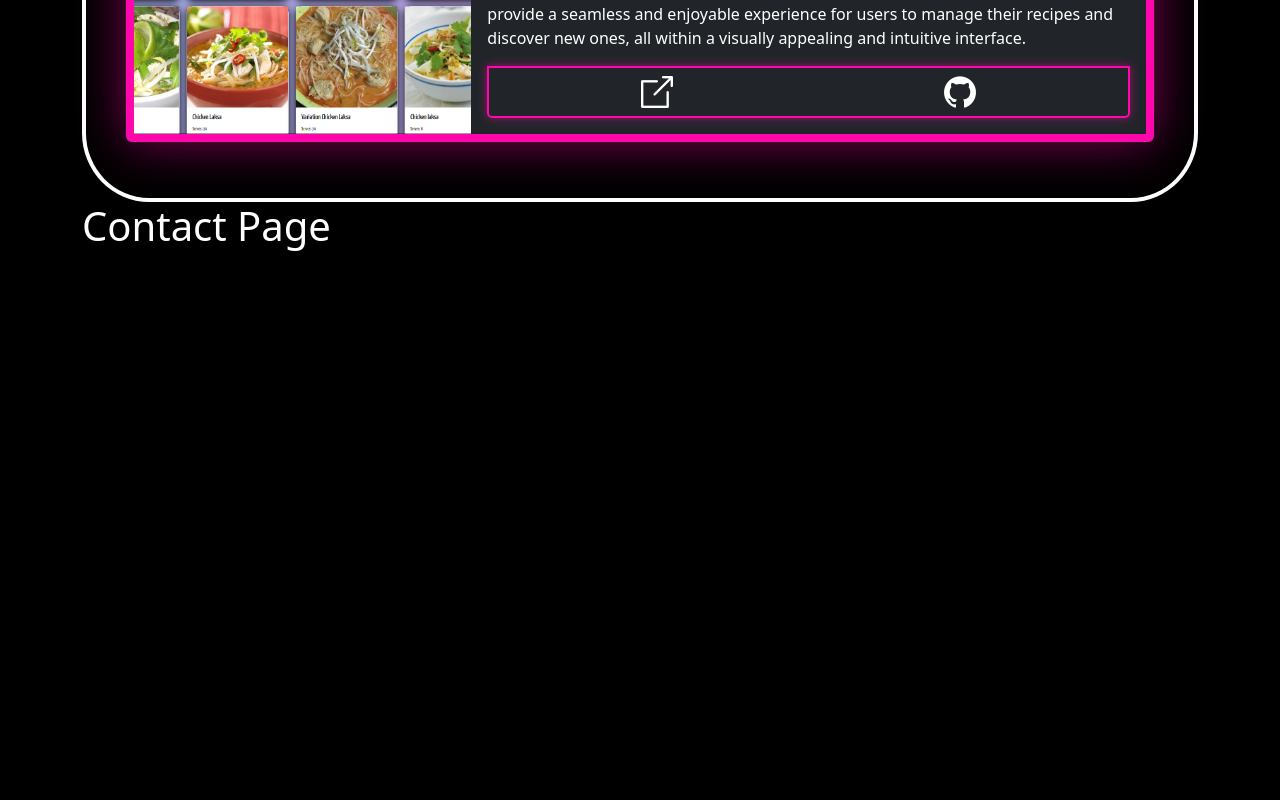
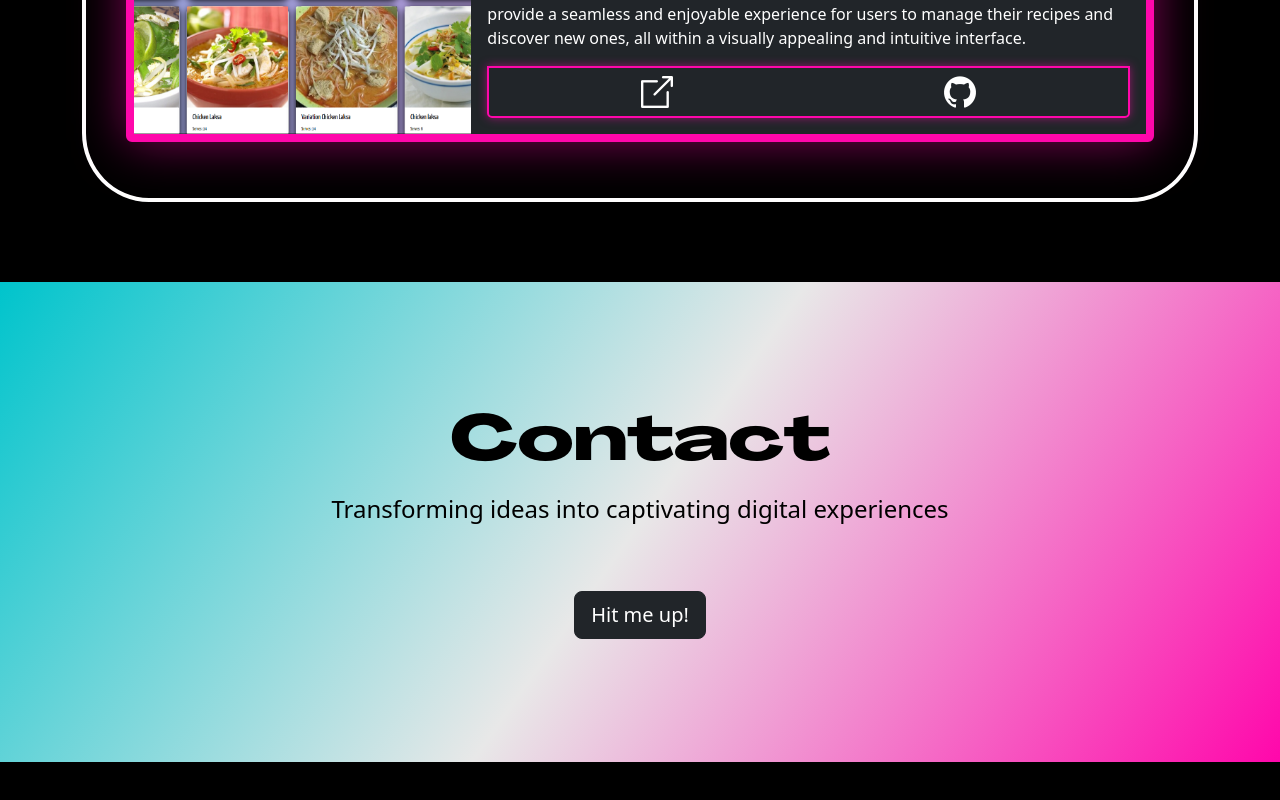
Before and after one commit to CullsGit/hugoportfolio, a React (Create React App) app: page / in a window 1280 px wide. Shown: the part 2741-3541 px from the top of the page. After the commit the page ends 3503 px from the top, so only its background shows below. Built offline with nearby package versions, Linux system fonts and the light colour scheme.

Commit message:
add contact page

```diff
--- a/src/containers/footer/Footer.jsx
+++ b/src/containers/footer/Footer.jsx
@@ -3,8 +3,17 @@ import "./footer.css";
 
 export default function Footer() {
   return (
-    <div className="container min-vh-100" id="contact">
-      <h1>Contact Page</h1>
+    <div id="contact">
+      <div className="footer-banner d-flex flex-column justify-content-center align-items-center">
+        <h1 className="display-3">Contact</h1>
+        <p>Transforming ideas into captivating digital experiences</p>
+        <a
+          href="mailto:hugo.cullinan@gmail.com"
+          class="btn btn-dark btn-lg mt-5"
+        >
+          Hit me up!
+        </a>
+      </div>
     </div>
   );
 }
--- a/src/containers/footer/footer.css
+++ b/src/containers/footer/footer.css
@@ -0,0 +1,26 @@
+.footer-banner {
+  margin-top: 5rem;
+  background: var(--primary-gradient);
+  box-sizing: border-box;
+  height: 30rem;
+  color: black;
+}
+
+.footer-banner h1,
+.footer-banner p {
+  color: black;
+}
+
+.footer-banner h1 {
+  font-family: var(--bold-font);
+}
+
+.footer-banner p {
+  font-size: 1.5rem;
+}
+
+@media (max-width: 572px) {
+  .footer-banner p {
+    font-size: 1rem;
+  }
+}
```
